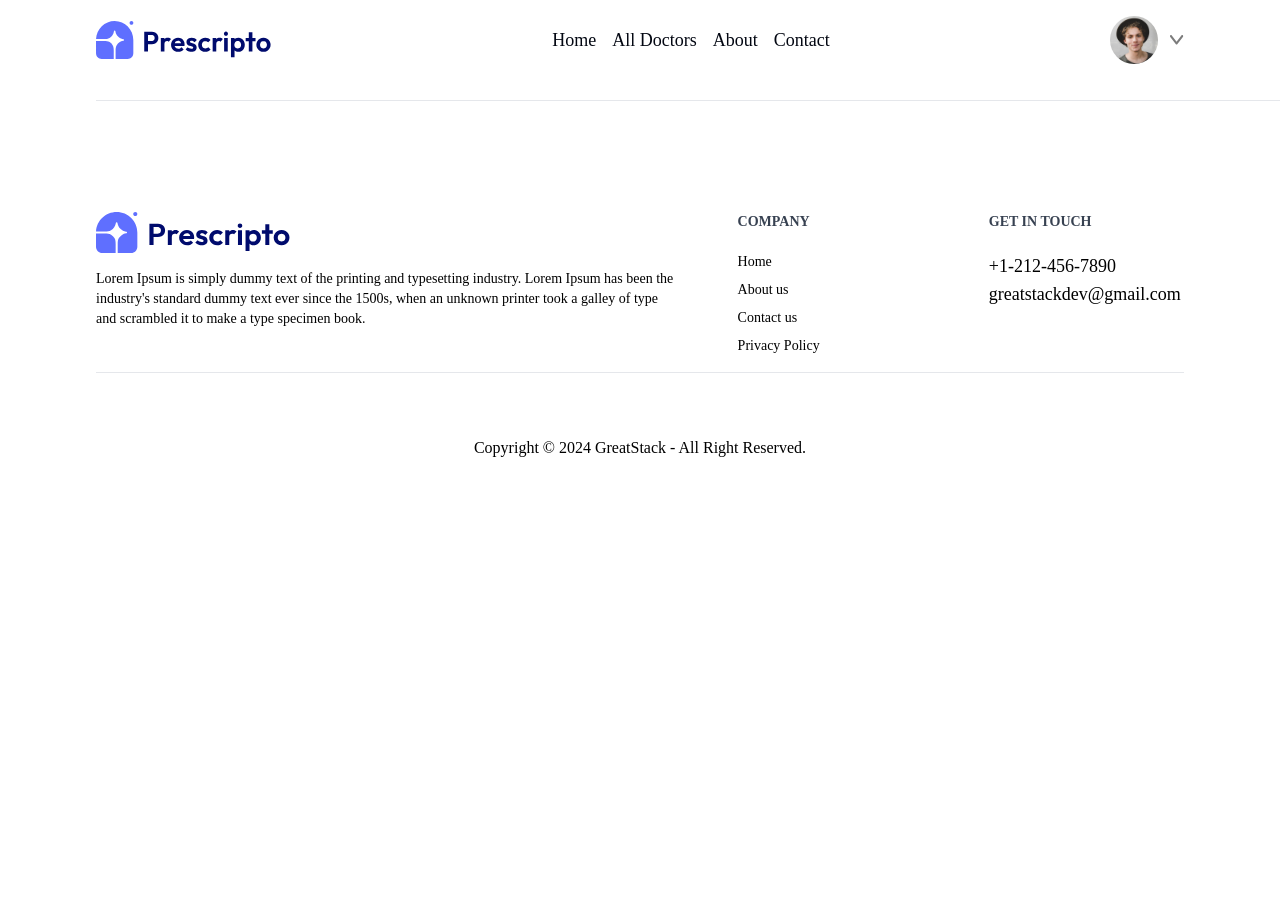
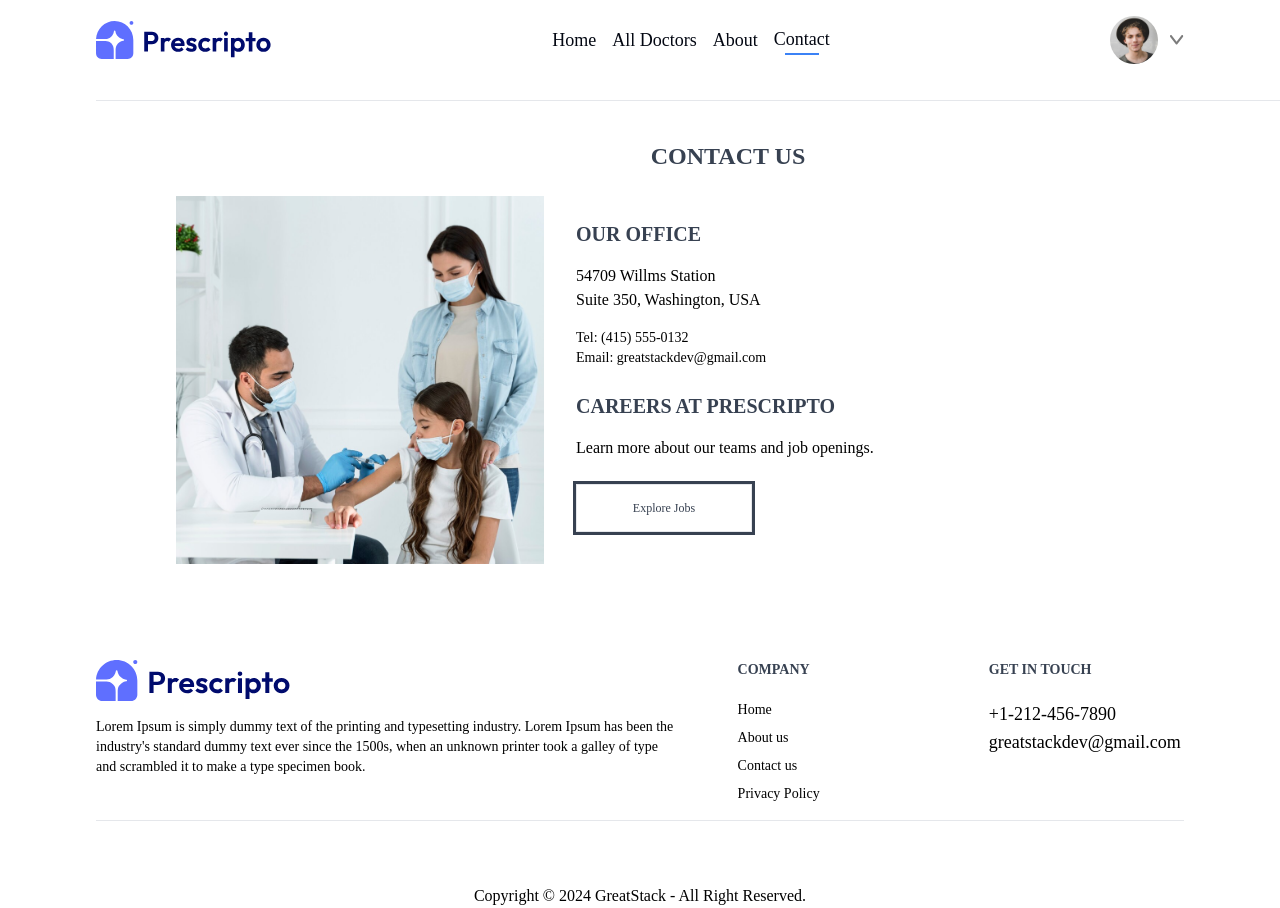
Before and after one commit to AnwarAndargie/hospital-management, a React (Vite) app in the folder front-end/: page /contactus in a window 1280 px wide. Shown: the top 908 px of the page. Before the commit the page ends 800 px from the top, so only its background shows below. Built offline with nearby package versions, Linux system fonts and the light colour scheme.

Commit message:
add contact us page

```diff
--- a/front-end/src/App.jsx
+++ b/front-end/src/App.jsx
@@ -10,7 +10,7 @@ import { Routes } from "react-router-dom";
 import { Route } from "react-router-dom";
 import NavBar from "./components/NavBar";
 import Footer from "./components/Footer";
-
+import ContactUs from "./pages/ContactUs";
 function App() {
   return (
     <>
@@ -26,6 +26,7 @@ function App() {
         <Route path="/signup" element={<SignUp />} />
         <Route path="/myappointment" element={<MyAppointment />} />
         <Route path="/profile" element={<Profile />} />
+        <Route path="/contactus" element={<ContactUs />} />
       </Routes>
       <Footer />
     </>
--- a/front-end/src/components/NavBar.jsx
+++ b/front-end/src/components/NavBar.jsx
@@ -39,7 +39,7 @@ const NavBar = () => {
               <hr className="border-none outline-none h-0.5 bg-blue-500 w-3/5 m-auto hidden" />
             </NavLink>
 
-            <NavLink to="/contact">
+            <NavLink to="/contactus">
               <li>Contact</li>
               <hr className="border-none outline-none h-0.5 bg-blue-500 w-3/5 m-auto hidden" />
             </NavLink>
--- a/front-end/src/pages/About.jsx
+++ b/front-end/src/pages/About.jsx
@@ -1,11 +1,14 @@
-import React from "react";
-import { assets } from "../../public/assets/assets_frontend/assets";
+import React, { useContext } from "react";
+import { AppContext } from "../context/AppContextProvider";
 
 const About = () => {
+  const { assets } = useContext(AppContext);
   return (
     <section className="ml-24 mr-24 mt-8">
       <div>
-        <h1 className="text-2xl font-medium text-center mb-6">About Us</h1>
+        <h1 className="text-2xl font-semibold text-center mb-6 text-gray-700">
+          About Us
+        </h1>
         <div className="flex flex-row gap-10 mb-12">
           <img
             className="w-1/4 h-[55vh]"
@@ -27,7 +30,7 @@ const About = () => {
               managing ongoing care, Prescripto is here to support you every
               step of the way.
             </p>
-            <h1 className="font-semibold">Our Vision</h1>
+            <h1 className="font-semibold text-gray-700 text-xl">Our Vision</h1>
             <p>
               Our vision at Prescripto is to create a seamless healthcare
               experience for every user. We aim to bridge the gap between
@@ -36,7 +39,9 @@ const About = () => {
             </p>
           </div>
         </div>
-        <h1 className="text-2xl mb-4">Why Choose Us</h1>
+        <h1 className="text-2xl mb-4 font-semibold text-gray-700">
+          Why Choose Us
+        </h1>
         <div className="flex flex-row ">
           <div className="border p-8">
             <h1 className="text-xl font-bold  text-zinc-900 mb-2 ">
--- /dev/null
+++ b/front-end/src/pages/ContactUs.jsx
@@ -0,0 +1,40 @@
+import React, { useContext } from "react";
+import { AppContext } from "../context/AppContextProvider";
+
+function ContactUs() {
+  const { assets } = useContext(AppContext);
+  return (
+    <section className="ml-44">
+      <h1 className="text-2xl text-center font-semibold mt-6 mb-6 text-gray-700">
+        CONTACT US
+      </h1>
+      <div className="flex gap-8">
+        <img className="w-1/3 " src={assets.contact_image} alt="contact" />
+        <div>
+          <h1 className="text-xl font-semibold text-gray-700 mt-6 mb-4 ">
+            OUR OFFICE
+          </h1>
+          <div>
+            <p>
+              54709 Willms Station <br /> Suite 350, Washington, USA
+            </p>
+          </div>
+          <div className="text-sm mt-4 mb-4">
+            <p>Tel: (415) 555‑0132</p>
+            <p>Email: greatstackdev@gmail.com</p>
+          </div>
+
+          <h1 className="text-xl font-semibold text-gray-700 mt-6 mb-4 ">
+            CAREERS AT PRESCRIPTO
+          </h1>
+          <p>Learn more about our teams and job openings.</p>
+          <button className="border outline w-44 h-12 p-2 text-xs text-gray-700 mt-6">
+            Explore Jobs
+          </button>
+        </div>
+      </div>
+    </section>
+  );
+}
+
+export default ContactUs;
```
